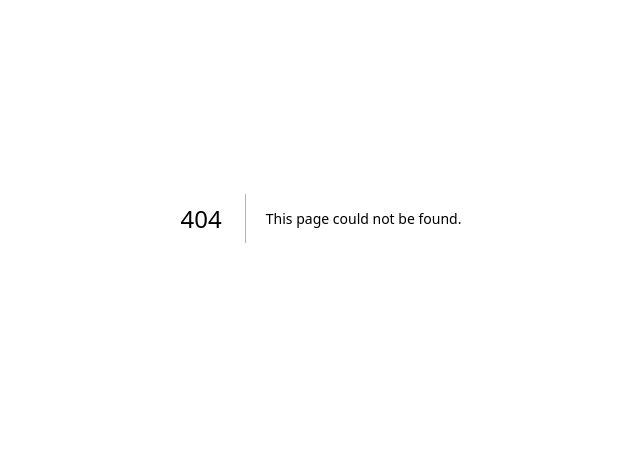
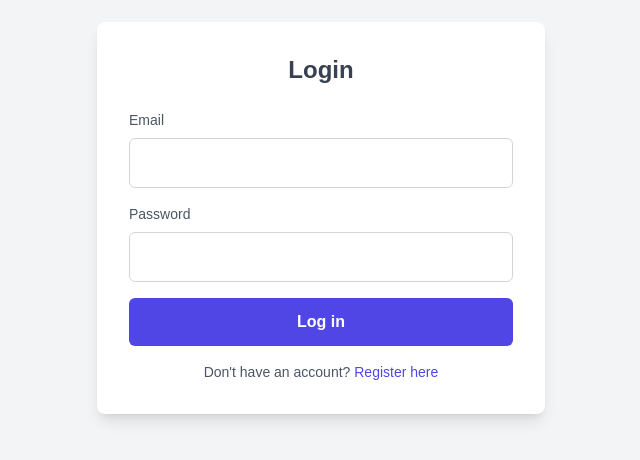
Before and after one commit to gauravshresthh/vocational-placement-management, a Next.js app: page /auth/login in a window 1280 px wide. Before the commit this address had no page. Shown: the part 182-642 px from the top of the page, without its empty margins (319-959 px from the left). Built offline with nearby package versions, Linux system fonts and the light colour scheme; no server answers.

Commit message:
feat: login and redux setup, also integrated backend

```diff
--- a/next.config.ts
+++ b/next.config.ts
@@ -4,6 +4,9 @@ const nextConfig: NextConfig = {
   /* config options here */
 
   reactStrictMode: false,
+  env: {
+    NEXT_PUBLIC_API_BASE_URL: process.env.NEXT_PUBLIC_API_BASE_URL,
+  },
 };
 
 export default nextConfig;
--- a/package.json
+++ b/package.json
@@ -27,10 +27,12 @@
     "@radix-ui/react-select": "^2.1.4",
     "@radix-ui/react-slot": "^1.1.1",
     "@radix-ui/react-tabs": "^1.1.2",
+    "@reduxjs/toolkit": "^2.5.0",
     "@tanstack/match-sorter-utils": "^8.19.4",
     "@tanstack/react-table": "^8.20.6",
     "@tanstack/react-virtual": "^3.11.2",
     "@types/qs": "^6.9.17",
+    "axios": "^1.7.9",
     "class-variance-authority": "^0.7.1",
     "clsx": "^2.1.1",
     "cmdk": "^1.0.0",
@@ -43,9 +45,10 @@
     "react": "^18.3.1",
     "react-day-picker": "^8.10.1",
     "react-dom": "^18.3.1",
+    "react-dropzone": "^14.3.5",
     "react-hook-form": "^7.54.2",
-    "react-dropzone": "^14.3.5",
     "react-leaflet": "^4.1.0",
+    "react-redux": "^9.2.0",
     "recharts": "^2.15.0",
     "sonner": "^1.7.1",
     "tailwind-merge": "^2.5.5",
--- a/src/app/(app)/(home)/page.tsx
+++ b/src/app/(app)/(home)/page.tsx
@@ -1,5 +1,5 @@
 import { redirect } from "next/navigation";
 
 export default async function Page() {
-  return redirect("/admin/dashboard");
+  return redirect("/auth/login");
 }
--- /dev/null
+++ b/src/app/(app)/auth/login/page.tsx
@@ -0,0 +1,106 @@
+/* eslint-disable react/no-unescaped-entities */
+// /app/auth/login/page.tsx
+'use client';
+
+import { useEffect, useState } from 'react';
+import { useDispatch, useSelector } from 'react-redux';
+import { useRouter } from 'next/navigation';
+import { AppDispatch, RootState } from '@/store/store';
+import { clearError, loginUser } from '@/store/slices/authSlice';
+
+export default function Login() {
+  const [email, setEmail] = useState('');
+  const [password, setPassword] = useState('');
+  const dispatch = useDispatch<AppDispatch>(); // Use the AppDispatch type here
+  const router = useRouter();
+
+
+  // Get the auth state from Redux store
+  const { isLoading, error, isAuthenticated } = useSelector(
+    (state: RootState) => state.auth
+  );
+
+  useEffect(() => {
+    let timer: NodeJS.Timeout;
+
+    if (error) {
+      // Set a timer to clear the error after 10 seconds
+      timer = setTimeout(() => {
+        // Clear the error message (dispatch a Redux action if needed)
+        dispatch(clearError())
+      }, 5000);
+    }
+
+    return () => clearTimeout(timer); // Cleanup the timer on component unmount or error change
+  }, [dispatch, error]);
+
+  if (isAuthenticated) {
+    // Redirect to dashboard if already authenticated
+    router.push('/student/dashboard');
+  }
+
+  const handleSubmit = async (e: React.FormEvent) => {
+    e.preventDefault();
+    // Dispatch login action with email and password
+    dispatch(loginUser({ email, password }));
+  };
+
+  return (
+    <div className="min-h-screen flex items-center justify-center bg-gray-100">
+      <div className="w-full max-w-md bg-white p-8 rounded-lg shadow-lg">
+        <h2 className="text-2xl font-bold text-center text-gray-700 mb-6">Login</h2>
+
+        {error && (
+          <div className="bg-red-500 text-white text-sm p-2 mb-4 rounded">
+            {error}
+          </div>
+        )}
+
+        <form onSubmit={handleSubmit} className="space-y-4">
+          <div>
+            <label htmlFor="email" className="block text-sm font-medium text-gray-600">
+              Email
+            </label>
+            <input
+              type="email"
+              id="email"
+              value={email}
+              onChange={(e) => setEmail(e.target.value)}
+              required
+              className="mt-2 p-3 w-full border border-gray-300 rounded-md focus:outline-none focus:ring-2 focus:ring-indigo-500"
+            />
+          </div>
+
+          <div>
+            <label htmlFor="password" className="block text-sm font-medium text-gray-600">
+              Password
+            </label>
+            <input
+              type="password"
+              id="password"
+              value={password}
+              onChange={(e) => setPassword(e.target.value)}
+              required
+              className="mt-2 p-3 w-full border border-gray-300 rounded-md focus:outline-none focus:ring-2 focus:ring-indigo-500"
+            />
+          </div>
+
+          <button
+            type="submit"
+            disabled={isLoading}
+            className="w-full py-3 mt-4 bg-indigo-600 text-white font-semibold rounded-md hover:bg-indigo-700 focus:outline-none focus:ring-2 focus:ring-indigo-500"
+          >
+            {isLoading ? 'Logging in...' : 'Log in'}
+          </button>
+        </form>
+
+        <p className="mt-4 text-center text-sm text-gray-600">
+          Don't have an account?{' '}
+          <a href="/auth/register" className="text-indigo-600 hover:text-indigo-800">
+            Register here
+          </a>
+        </p>
+      </div>
+    </div>
+  );
+}
--- /dev/null
+++ b/src/app/(app)/auth/register/page.tsx
@@ -0,0 +1,9 @@
+import React from 'react'
+
+const Register = () => {
+  return (
+    <div>Register</div>
+  )
+}
+
+export default Register
--- a/src/app/(app)/layout.tsx
+++ b/src/app/(app)/layout.tsx
@@ -1,5 +1,10 @@
+'use client';
+
+import { store } from '@/store/store';
+import { Provider } from 'react-redux';
+
 const AppLayout: React.FC<React.PropsWithChildren> = ({ children }) => {
-  return children;
+  return <Provider store={store}>{children}</Provider>;
 };
 
 export default AppLayout;
--- a/src/app/(app)/student/page.tsx
+++ b/src/app/(app)/student/page.tsx
@@ -1,5 +1,24 @@
+'use client';
+
+import { RootState } from "@/store/store";
 import { redirect } from "next/navigation";
+import { useRouter } from "next/navigation";
+import { useEffect } from "react";
+import { useSelector } from "react-redux";
 
-export default async function Page() {
+export default function Page() {
+  const router = useRouter();
+  const { isAuthenticated } = useSelector((state: RootState) => state.auth);
+
+  console.log(isAuthenticated, 'isAuthenticated')
+  useEffect(() => {
+    if (!isAuthenticated) {
+      router.push('/auth/login'); // Redirect to login if not authenticated
+    }
+  }, [isAuthenticated, router]);
+
+  if (!isAuthenticated) {
+    return null; // Render nothing until redirected
+  }
   return redirect("/student/dashboard");
 }
--- /dev/null
+++ b/src/lib/axiosInstance.ts
@@ -0,0 +1,12 @@
+import axios from 'axios';
+
+const BASE_URL = process.env.NEXT_PUBLIC_API_BASE_URL
+
+const axiosInstance = axios.create({
+    baseURL: `${BASE_URL}/api/v1`,
+    headers: {
+      'Content-Type': 'application/json',
+    },
+  });
+
+export default axiosInstance;
--- /dev/null
+++ b/src/store/slices/authSlice.tsx
@@ -0,0 +1,95 @@
+/* eslint-disable @typescript-eslint/no-unused-vars */
+/* eslint-disable @typescript-eslint/no-explicit-any */
+// /src/redux/authSlice.ts
+'use client';
+import { createSlice, createAsyncThunk } from '@reduxjs/toolkit';
+import { RootState } from '../store';
+import axiosInstance from '@/lib/axiosInstance';
+
+interface AuthState {
+  user: any;
+  token: string | null;
+  isAuthenticated: boolean;
+  isLoading: boolean;
+  error: string | null;
+}
+
+// Initial state
+const initialState: AuthState = {
+  user: null,
+  token: null,
+  isAuthenticated: false,
+  isLoading: false,
+  error: null,
+};
+
+// Define the expected types for the async thunk
+interface LoginCredentials {
+  email: string;
+  password: string;
+}
+
+interface LoginResponse {
+  token: string;
+  user: any;
+}
+
+// Create async thunk for login
+export const loginUser = createAsyncThunk<LoginResponse, LoginCredentials, { rejectValue: string }>(
+  'auth/loginUser',
+  async (credentials, { rejectWithValue }) => {
+    try {
+      const response = await axiosInstance.post('/auth/login', credentials);
+
+      // Extract token and user data
+      const { token, user } = response.data.data;
+
+      return { token, user };
+    } catch (error: any) {
+      // Handle errors gracefully
+      const errorMessage = error.response?.data?.message || 'Something went wrong';
+      return rejectWithValue(errorMessage);
+    }
+  }
+);
+
+// Create slice
+const authSlice = createSlice({
+  name: 'auth',
+  initialState,
+  reducers: {
+    logout: (state) => {
+      state.user = null;
+      state.token = null;
+      state.isAuthenticated = false;
+      state.error = null;
+    },
+    clearError: (state)=> {
+      state.error = null
+    }
+  },
+  extraReducers: (builder) => {
+    builder
+      .addCase(loginUser.pending, (state) => {
+        state.isLoading = true;
+        state.error = null;
+      })
+      .addCase(loginUser.fulfilled, (state, action) => {
+        state.isLoading = false;
+        state.isAuthenticated = true;
+        state.token = action.payload.token;
+        state.user = action.payload.user;
+      })
+      .addCase(loginUser.rejected, (state, action) => {
+        state.isLoading = false;
+        state.error = action.payload as string;
+      });
+  },
+});
+
+// Export actions and reducer
+export const { logout, clearError } = authSlice.actions;
+export default authSlice.reducer;
+
+// Selector to get auth state
+export const selectAuth = (state: RootState) => state.auth;
--- /dev/null
+++ b/src/store/store.tsx
@@ -0,0 +1,15 @@
+// /src/redux/store.ts
+'use client';
+
+import { configureStore } from '@reduxjs/toolkit';
+import authReducer from './slices/authSlice';
+
+export const store = configureStore({
+  reducer: {
+    auth: authReducer,
+  },
+});
+
+// Export types for use in components
+export type RootState = ReturnType<typeof store.getState>;
+export type AppDispatch = typeof store.dispatch;
```
Also changed, not shown: src/app/layout.tsx (+11 -11 lines), 1 other file (tests, documents, lock files or other folders).
